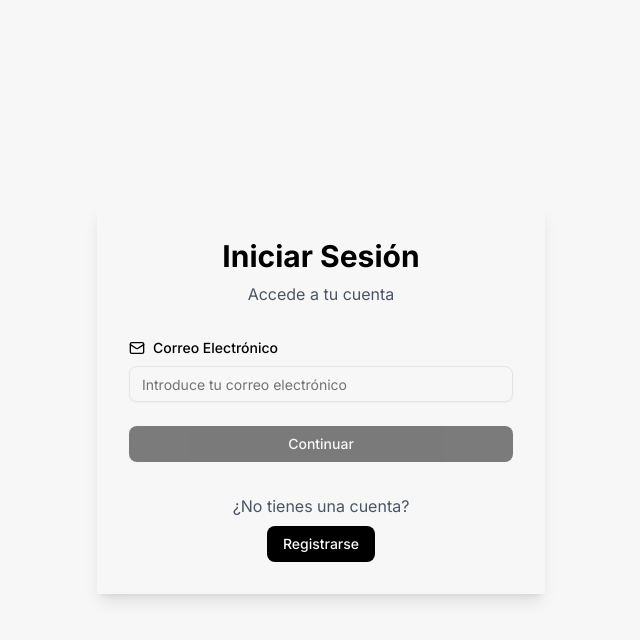
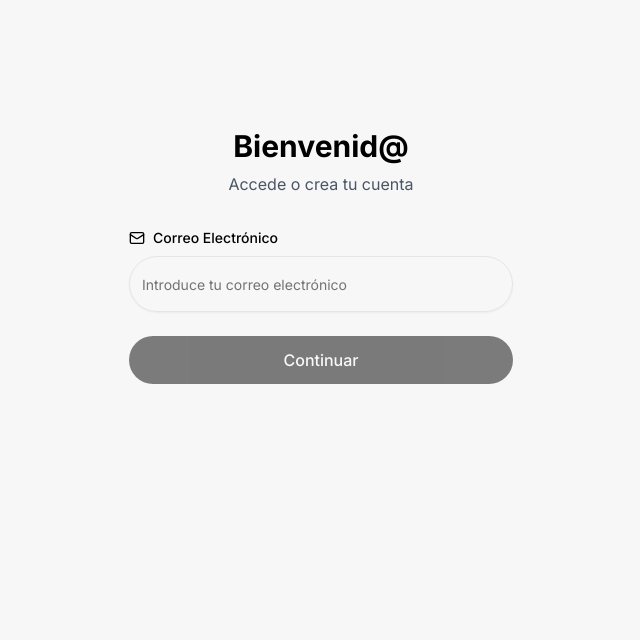
Before and after one commit to oscarechezuria/pn-frontend, a Next.js app: page / in a window 1280 px wide. Shown: the top 640 px of the page, without its empty margins (319-959 px from the left). Built offline with nearby package versions, Linux system fonts and the light colour scheme; what @supabase/auth-helpers-nextjs would draw is missing.

Commit message:
refactor: Se realizaron cambios en el auth, el input se colocó más grande y la lógica más simple

```diff
--- a/src/components/layout/auth/Email.tsx
+++ b/src/components/layout/auth/Email.tsx
@@ -23,6 +23,7 @@ export default function Email({handleNextStep, handleEmailChange, email, isValid
                   type="email"
                   value={email}
                   onChange={handleEmailChange}
+                  className="h-14 rounded-full"
                   placeholder="Introduce tu correo electrónico"
                 />
                 {email && !isValidEmail(email) && (
@@ -34,7 +35,7 @@ export default function Email({handleNextStep, handleEmailChange, email, isValid
 
             <Button
                 type="submit"
-                className="w-full cursor-pointer"
+                className="w-full cursor-pointer rounded-full h-12 text-md"
                 disabled={!isValidEmail(email)}
                 aria-describedby="continue-help"
             >
--- a/src/components/layout/auth/Password.tsx
+++ b/src/components/layout/auth/Password.tsx
@@ -1,6 +1,5 @@
 import React, {ChangeEvent, FormEvent} from 'react'
 import { ArrowLeft, Lock } from "lucide-react"
-import { AuthMode } from "@/app/types/Auth"
 import {Button} from '@/components/ui/button'
 import { Input } from '@/components/ui/input'
 
@@ -9,12 +8,10 @@ type PasswordProps = {
   handlePasswordChange: (e: ChangeEvent<HTMLInputElement>) => void
   password: string
   isLoading: boolean
-  mode: AuthMode
   handleSubmit: (e: FormEvent<HTMLFormElement>) => void
-  getSubmitButtonText: () => string
 }
 
-export default function password({handlePrevStep, handlePasswordChange, password, isLoading, mode, handleSubmit, getSubmitButtonText}: PasswordProps) {
+export default function password({handlePrevStep, handlePasswordChange, password, isLoading, handleSubmit}: PasswordProps) {
 
 
   const isValidPassword = (password: string): boolean => {
@@ -37,6 +34,7 @@ export default function password({handlePrevStep, handlePasswordChange, password
                   onChange={handlePasswordChange}
                   inputMode='text'
                   placeholder="Introduce tu contraseña"
+                  className='h-14 rounded-full'
                 />
                 <p id="password-help" className="text-gray-500 text-xs">
                   La contraseña debe tener al menos 6 caracteres
@@ -48,21 +46,10 @@ export default function password({handlePrevStep, handlePasswordChange, password
                 )}
               </div>
 
-              <div className="flex flex-col md:flex-row justify-between gap-3">
-                <Button
-                  type="button"
-                  onClick={handlePrevStep}
-                  aria-label="Volver al paso anterior"
-                  className='flex-1 cursor-pointer'
-                  variant={"outline"}
-                >
-                  <ArrowLeft className="w-4 h-4" aria-hidden="true" />
-                  Atrás
-                </Button>
-
+              <div className="flex flex-col gap-3">
                 <Button
                   type="submit"
-                  className={`flex-1 justify-center cursor-pointer  ${!isValidPassword(password) ? "" : "hover:shadow-lg hover:opacity-95 transition-colors"} `}
+                  className={`w-full cursor-pointer rounded-full h-12 text-md  ${!isValidPassword(password) ? "" : "hover:shadow-lg hover:opacity-95 transition-colors"} `}
                   disabled={isLoading || !isValidPassword(password)}
                   aria-describedby="submit-help"
                 >
@@ -75,13 +62,20 @@ export default function password({handlePrevStep, handlePasswordChange, password
                       <span>Procesando...</span>
                     </div>
                   ) : (
-                    getSubmitButtonText()
+                    <h2>Continuar</h2>
                   )}
                 </Button>
+
+                <Button
+                  type="button"
+                  onClick={handlePrevStep}
+                  aria-label="Volver al paso anterior"
+                  className='w-full cursor-pointer rounded-full h-12 text-md bg-blue-200 hover:bg-blue-300 text-black'
+                >
+                  <ArrowLeft className="w-4 h-4" aria-hidden="true" />
+                  Atrás
+                </Button>
               </div>
-              <p id="submit-help" className="sr-only">
-                {mode === "login" ? "Inicia sesión con tu cuenta" : "Crea tu nueva cuenta"}
-              </p>
           </form>
   )
 }
--- a/src/components/layout/auth/index.tsx
+++ b/src/components/layout/auth/index.tsx
@@ -3,30 +3,25 @@ import { useState, FormEvent, ChangeEvent } from "react"
 import { AuthMode, AuthStep, AuthFormData } from "@/app/types/Auth"
 import Email from "@/components/layout/auth/Email"
 import Password from "@/components/layout/auth/Password"
-import {Button} from "@/components/ui/button"
 import { supabase } from '@/lib/supabaseClient'
 import { useRouter } from 'next/navigation'
 
     export default function AuthContent() {
-    const [mode, setMode] = useState<AuthMode>("login")
     const [step, setStep] = useState<AuthStep>(1)
+    const [authMode, setAuthMode] = useState<AuthMode>('login')
     const [isLoading, setIsLoading] = useState<boolean>(false)
     const [authFormData, setAuthFormData] = useState<AuthFormData>({
         email: "",
         password: ""
     })
-    const router = useRouter()
 
 
-    const toggleMode = (): void => {
-        setMode(mode === "login" ? "register" : "login")
-        setStep(1)
-        setAuthFormData({ email: "", password: "" })
-    }
+    const router = useRouter()
 
     const handleNextStep = (e: FormEvent<HTMLFormElement>): void => {
         e.preventDefault()
         if (step === 1 && isValidEmail(authFormData.email)) {
+        //Validar si el email existe en la tabla profiles
         setStep(2)
         }
     }
@@ -48,39 +43,27 @@ import { useRouter } from 'next/navigation'
         return emailRegex.test(email)
     }
 
-    const getStepTitle = (): string => {
-        return mode === "login" ? "Iniciar Sesión" : "Registrarse"
-    }
-
-    const getStepSubtitle = (): string => {
-        return mode === "login" ? "Accede a tu cuenta" : "Crea tu nueva cuenta"
-    }
-
-    const getSubmitButtonText = (): string => {
-        if (isLoading) return "Procesando..."
-        return mode === "login" ? "Iniciar Sesión" : "Crear Cuenta"
-    }
-
-    const getToggleText = (): string => {
-        return mode === "login" ? "¿No tienes una cuenta?" : "¿Ya tienes una cuenta?"
-    }
-
-    const getToggleButtonText = (): string => {
-        return mode === "login" ? "Registrarse" : "Iniciar Sesión"
-    }
 
     const handleSubmit = async (e: FormEvent<HTMLFormElement>): Promise<void> => {
         e.preventDefault()
+
+        /*Lo primero es validar si el email existe en la tabla profiles, si exite tratarlo con signInWithPassword si no con signUp */
+
         setIsLoading(true)
 
         try {
 
-        if (mode === "login") {
+        if (authMode === 'login') {
+
             const { data, error } = await supabase.auth.signInWithPassword({
             email: authFormData.email,
             password: authFormData.password,
             })
-            if (error) throw error
+
+            if (error) {
+                console.log("Login error:", error)
+                throw error
+            }
 
             router.push('/dashboard')
 
@@ -95,21 +78,24 @@ import { useRouter } from 'next/navigation'
             router.push('/dashboard')
         }
         } catch (error) {
+
         console.error("Auth error:", error)
+
         } finally {
 
             setIsLoading(false)
         }
+
     }
     return (
-        <div className={`flex items-center justify-center p-4 h-screen `}>
-            <div className="bg-secondary w-full max-w-md text-primary p-8 shadow-lg">
+        <div className={`flex items-start justify-center px-4 pt-10 lg:pt-24 lg:items-center lg:mt-0 `}>
+            <div className="bg-secondary w-full max-w-md text-primary py-8 px-4 lg:p-8">
 
                 {/*TOP CONTENT*/}
                 {/* Header */}
                 <div className="text-center mb-8">
-                    <h1 className="text-3xl font-bold mb-2">{getStepTitle()}</h1>
-                    <p className="text-gray-600">{getStepSubtitle()}</p>
+                    <h1 className="text-3xl font-bold mb-2">Bienvenid@</h1>
+                    <p className="text-gray-600">Accede o crea tu cuenta</p>
                 </div>
 
 
@@ -130,24 +116,10 @@ import { useRouter } from 'next/navigation'
                     handlePasswordChange={handlePasswordChange}
                     password={authFormData.password}
                     isLoading={isLoading}
-                    mode={mode}
                     handleSubmit={handleSubmit}
-                    getSubmitButtonText={getSubmitButtonText}
                     />
                 )}
 
-                {/* BOTTON CONTENT */}
-                {/* Toggle Mode */}
-                <div className="mt-8 text-center">
-                    <p className="text-gray-600 mb-2">{getToggleText()}</p>
-                    <Button
-                    type="button"
-                    onClick={toggleMode}
-                    className="hover:shadow-lg hover:opacity-95 transition-colors"
-                    >
-                    {getToggleButtonText()}
-                    </Button>
-                </div>
             </div>
         </div>
     )
--- a/src/components/ui/input.tsx
+++ b/src/components/ui/input.tsx
@@ -9,7 +9,7 @@ function Input({ className, type, ...props }: React.ComponentProps<"input">) {
       data-slot="input"
       className={cn(
         "file:text-foreground placeholder:text-muted-foreground selection:bg-primary selection:text-primary-foreground dark:bg-input/30 border-input h-9 w-full min-w-0 rounded-md border bg-transparent px-3 py-1 text-base shadow-xs transition-[color,box-shadow] outline-none file:inline-flex file:h-7 file:border-0 file:bg-transparent file:text-sm file:font-medium disabled:pointer-events-none disabled:cursor-not-allowed disabled:opacity-50 md:text-sm",
-        "focus-visible:border-ring focus-visible:ring-ring/50 focus-visible:ring-[3px]",
+        "focus-visible:border-blue-400 focus-visible:ring-blue-200 focus-visible:ring-[1px]",
         "aria-invalid:ring-destructive/20 dark:aria-invalid:ring-destructive/40 aria-invalid:border-destructive",
         className
       )}
```
